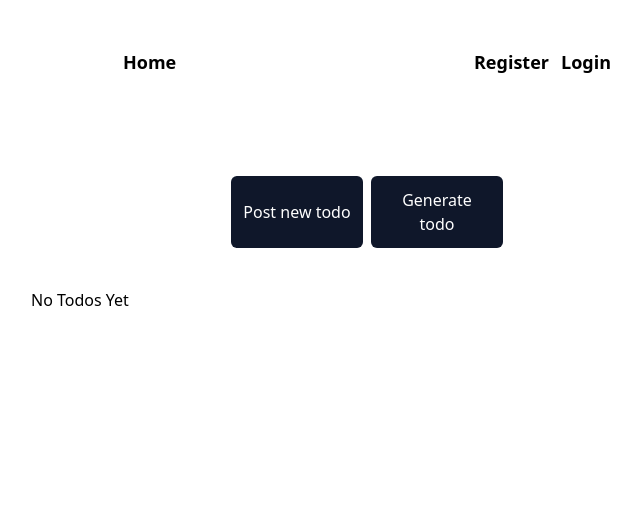
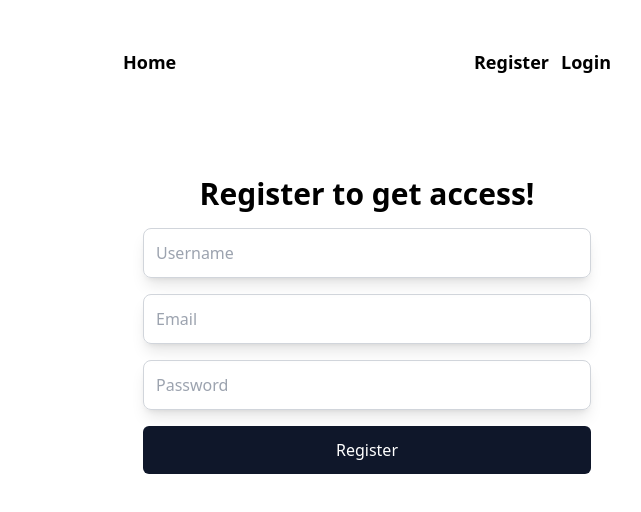
Before and after one commit to abdelilahnaciri/Full-Stack-To-do-App, a React (Vite) app in the folder frontend/: page /register in a window 1280 px wide. Before the commit this address led to /. Shown: the top 512 px of the page, without its empty margins (273-914 px from the left). Built offline with nearby package versions, Linux system fonts and the light colour scheme.

Commit message:
Add useForm hook to RegisterPage

```diff
--- a/frontend/src/components/ui/Input.tsx
+++ b/frontend/src/components/ui/Input.tsx
@@ -1,4 +1,4 @@
-import { InputHTMLAttributes } from "react";
+import { forwardRef, InputHTMLAttributes, Ref } from "react";
 
 interface IProps extends InputHTMLAttributes<HTMLInputElement> {
   type: string;
@@ -6,15 +6,16 @@ interface IProps extends InputHTMLAttributes<HTMLInputElement> {
   name: string;
 }
 
-const Input = ({ ...rest }: IProps) => {
+const Input = forwardRef(({ ...rest }: IProps, ref: Ref<HTMLInputElement>) => {
   return (
     <input
+      ref={ref}
       className="border-[1px] border-gray-300 shadow-lg
     focus:border-indigo-600 focus:outline-none focus:ring-1
     focus:ring-indigo-600 rounded-lg px-3 py-3 text-md w-full bg-transparent"
       {...rest}
     />
   );
-};
+});
 
 export default Input;
--- a/frontend/src/pages/Register.tsx
+++ b/frontend/src/pages/Register.tsx
@@ -1,21 +1,50 @@
+import { useForm, SubmitHandler } from "react-hook-form";
 import Input from "../components/ui/Input";
 import Button from "../components/ui/Button";
 
+interface IFormInput {
+  username: String;
+  email: String;
+  password: String;
+}
+
 const RegisterPage = () => {
+  const {
+    register,
+    handleSubmit,
+    formState: { errors },
+  } = useForm<IFormInput>();
+  console.log({ errors });
+  // console.log({ ...register("username") });
+  const onSubmit: SubmitHandler<IFormInput> = (data) => console.log(data);
+
   return (
     <div className="max-w-md mx-auto">
       <h2 className="text-center mb-4 text-3xl font-semibold">
         Register to get access!
       </h2>
-      <form action="" className="space-y-4">
+      <form action="" className="space-y-4" onSubmit={handleSubmit(onSubmit)}>
         <div>
-          <Input type="text" placeholder="Username" name="username" />
+          <Input
+            type="text"
+            placeholder="Username"
+            {...register("username", { required: "Username is required!" })}
+          />
+          {/* {errors?.username?.message && <p>Username is required!</p>} */}
         </div>
         <div>
-          <Input type="email" placeholder="Email" name="identifier" />
+          <Input
+            type="email"
+            placeholder="Email"
+            {...register("email", { required: "Email is required!" })}
+          />
         </div>
         <div>
-          <Input type="password" placeholder="Password" name="password" />
+          <Input
+            type="password"
+            placeholder="Password"
+            {...register("password", { required: "Password is required!" })}
+          />
         </div>
         <Button>Register</Button>
       </form>
--- a/frontend/src/router/index.tsx
+++ b/frontend/src/router/index.tsx
@@ -11,7 +11,7 @@ import ProtectedRoute from "../components/auth/ProtectedRoute";
 import PageNotFound from "../pages/PageNotFound";
 import ErrorHandler from "../components/errors/ErrorHandler";
 
-const isAllowed = true;
+const isAllowed = false;
 
 const router = createBrowserRouter(
   createRoutesFromElements(
```
